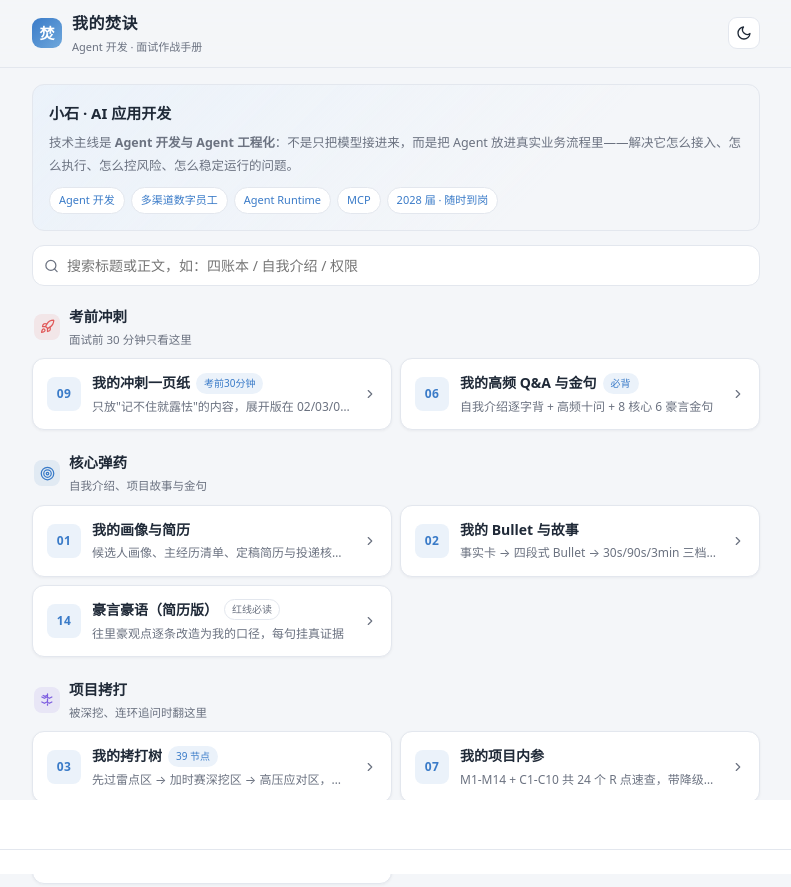
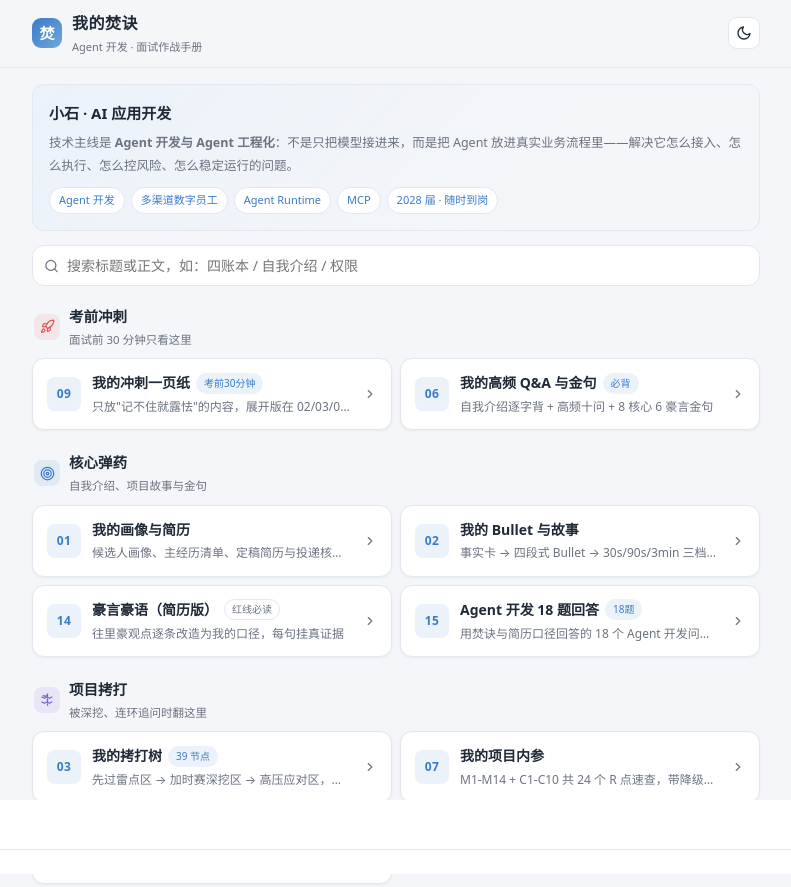
Before and after one commit to sjr666666/fenjue, a plain HTML site: page index.html in a window 1280 px wide. Shown: the top 887 px of the page, without its empty margins (244-1035 px from the left). Drawn offline with Linux system fonts and the light colour scheme.

Commit message:
index: 登记 15-Agent 开发 18 题回答

```diff
--- a/index.html
+++ b/index.html
@@ -392,6 +392,7 @@ const DOCS = [
   { id: '01', file: '01-我的画像与简历.md', num: '01', title: '我的画像与简历', cat: 'core', desc: '候选人画像、主经历清单、定稿简历与投递核对清单' },
   { id: '02', file: '02-我的Bullet与故事.md', num: '02', title: '我的 Bullet 与故事', cat: 'core', desc: '事实卡 → 四段式 Bullet → 30s/90s/3min 三档口述 + 白板架构图讲法' },
   { id: '14', file: '14-豪言豪语（匹配我的简历版）.md', num: '14', title: '豪言豪语（简历版）', cat: 'core', badge: '红线必读', desc: '往里豪观点逐条改造为我的口径，每句挂真证据' },
+  { id: '15', file: '15-Agent开发18题回答.md', num: '15', title: 'Agent 开发 18 题回答', cat: 'core', badge: '18题', desc: '用焚诀与简历口径回答的 18 个 Agent 开发问题，标注了 ASR / OpenClaw 的资料边界' },
   { id: '03', file: '03-我的拷打树.md', num: '03', title: '我的拷打树', cat: 'grind', badge: '39 节点', desc: '先过雷点区 → 加时赛深挖区 → 高压应对区，含交互版', interactive: '03-我的拷打树.html' },
   { id: '07', file: '07-我的项目内参.md', num: '07', title: '我的项目内参', cat: 'grind', desc: 'M1-M14 + C1-C10 共 24 个 R 点速查，带降级链与证据索引' },
   { id: '13', file: '13-Agent系统选型原则与演进.md', num: '13', title: 'Agent 选型原则与演进', cat: 'grind', desc: '被问"为什么用这个方案"时：选型原则 + 真实演进思考' },
```
